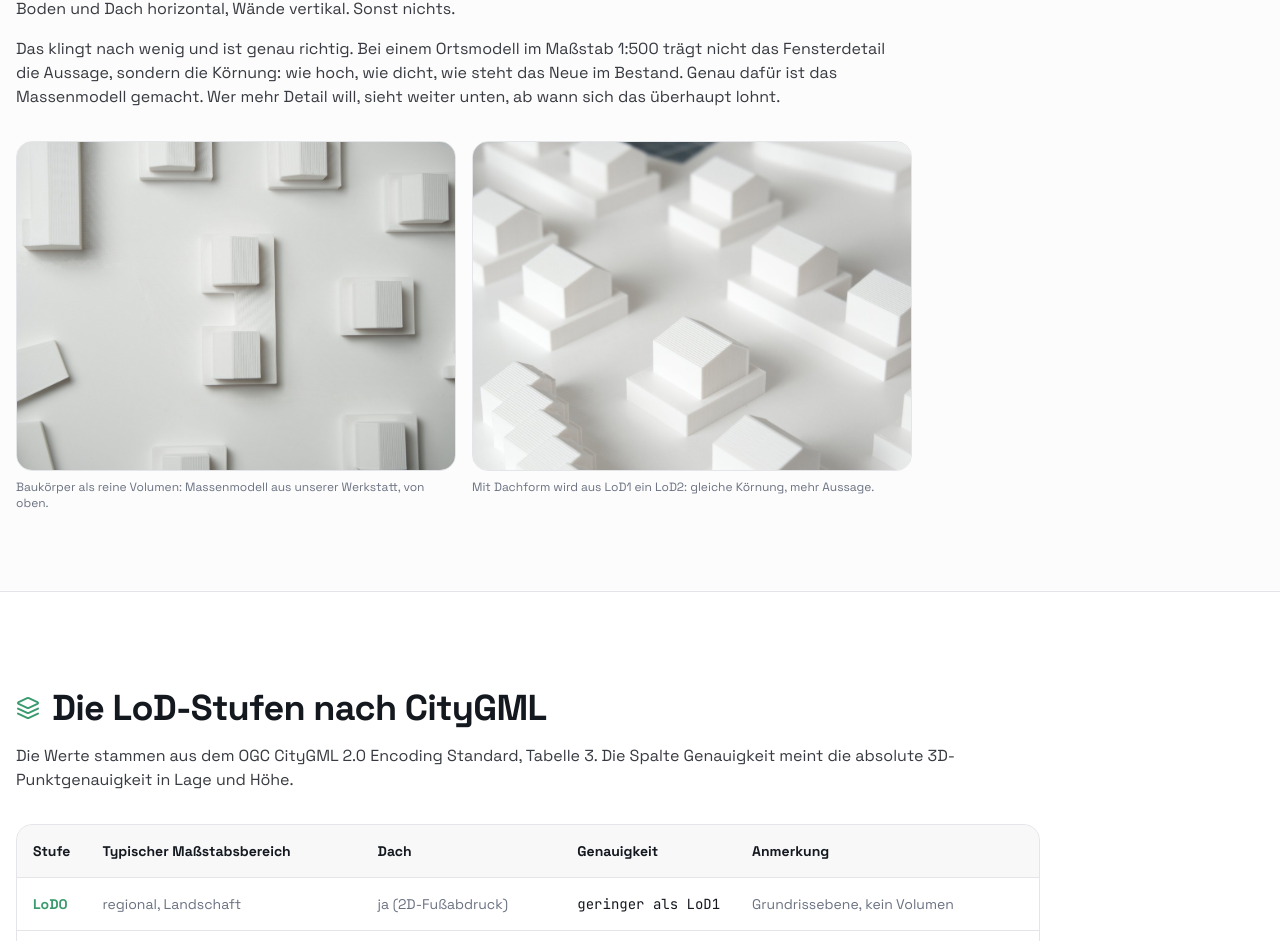
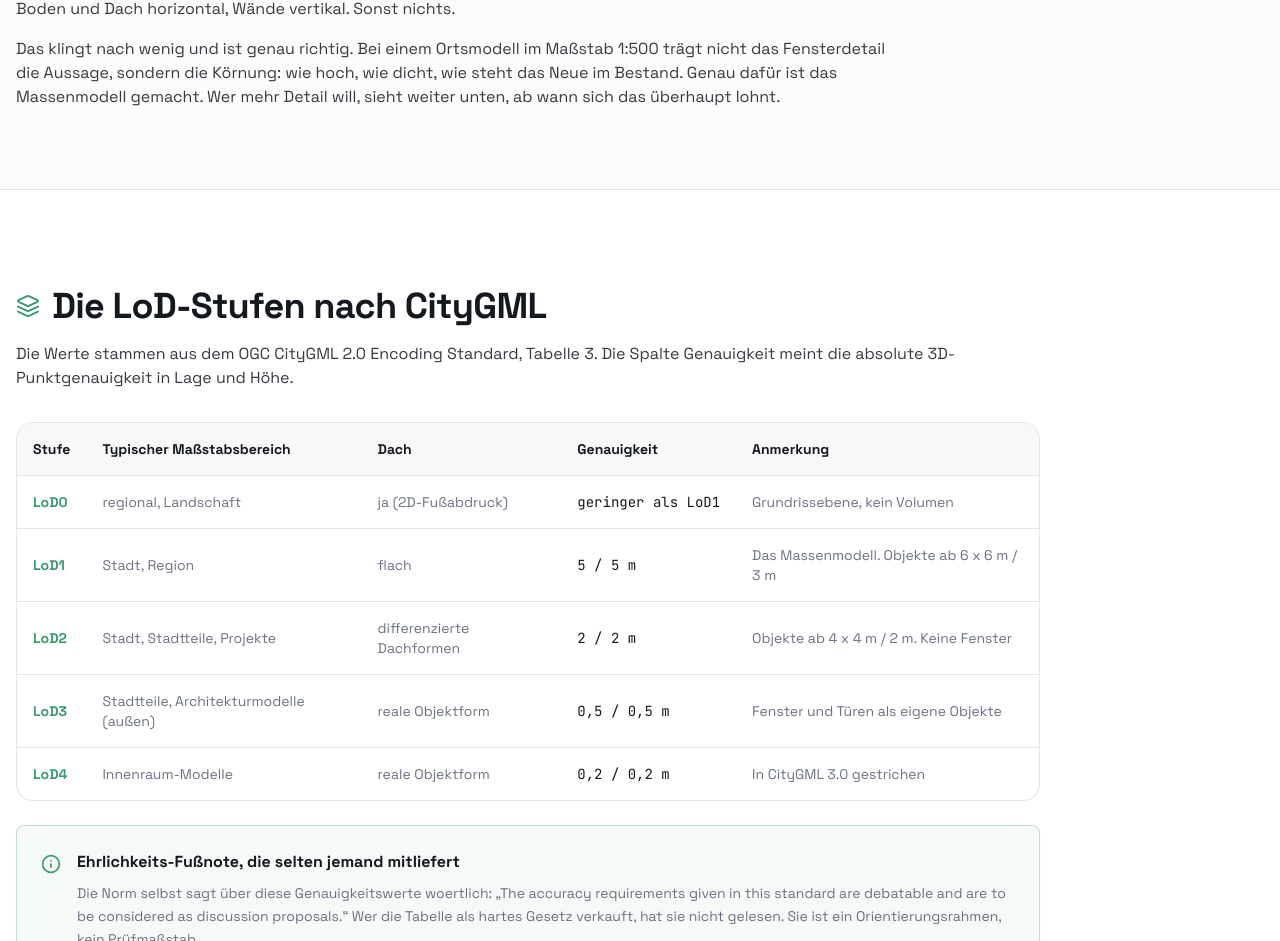
Before and after one commit to kevineppi/nextjs, a Next.js app: page /ratgeber/massenmodell-lod-gebaeudedaten in a window 1280 px wide. Shown: the part 815-1756 px from the top of the page. Built offline with nearby package versions, Linux system fonts and the light colour scheme.

Commit message:
Massenmodell-Fotos entfernt: Kundenfreigabe erst Anfang Dezember
Ratgeber-Bildpaar + Repo-Dateien raus, Referenz-Eintrag deaktiviert,
Storage-Bild geloescht. Wiedereinbau nach Freigabe (Sicherung lokal).

Co-Authored-By: Claude Fable 5 <noreply@anthropic.com>

```diff
--- a/src-pages/ratgeber/MassenmodellGuide.tsx
+++ b/src-pages/ratgeber/MassenmodellGuide.tsx
@@ -213,32 +213,9 @@ const MassenmodellGuide = () => {
                 Bestand. Genau dafür ist das Massenmodell gemacht. Wer mehr Detail will, sieht weiter unten, ab
                 wann sich das überhaupt lohnt.
               </p>
-              <div className="grid sm:grid-cols-2 gap-4 mt-8">
-                <figure>
-                  <img
-                    src="/cases/massenmodell-draufsicht.jpg"
-                    alt="Massenmodell von oben: weiße Baukörper als reine Volumen auf der Grundplatte"
-                    loading="lazy"
-                    decoding="async"
-                    className="w-full rounded-2xl border border-border aspect-[4/3] object-cover"
-                  />
-                  <figcaption className="text-xs text-muted-foreground mt-2">
-                    Baukörper als reine Volumen: Massenmodell aus unserer Werkstatt, von oben.
-                  </figcaption>
-                </figure>
-                <figure>
-                  <img
-                    src="/cases/massenmodell-detail.jpg"
-                    alt="Detail eines weißen Massenmodells mit Giebeldächern aus dem 3D-Druck"
-                    loading="lazy"
-                    decoding="async"
-                    className="w-full rounded-2xl border border-border aspect-[4/3] object-cover"
-                  />
-                  <figcaption className="text-xs text-muted-foreground mt-2">
-                    Mit Dachform wird aus LoD1 ein LoD2: gleiche Körnung, mehr Aussage.
-                  </figcaption>
-                </figure>
-              </div>
+              {/* Bildpaar Massenmodell (Draufsicht + Dach-Detail) entfernt am 07.09.2026:
+                  Kundenfreigabe erst Anfang Dezember. Optimierte Dateien liegen in
+                  ~/Downloads/massenmodell-freigabe-dezember/ zum Wiedereinbau. */}
             </AnimatedSection>
           </div>
         </div>
```
Also changed, not shown: public/cases/massenmodell-detail.jpg (deleted), public/cases/massenmodell-draufsicht.jpg (deleted).
